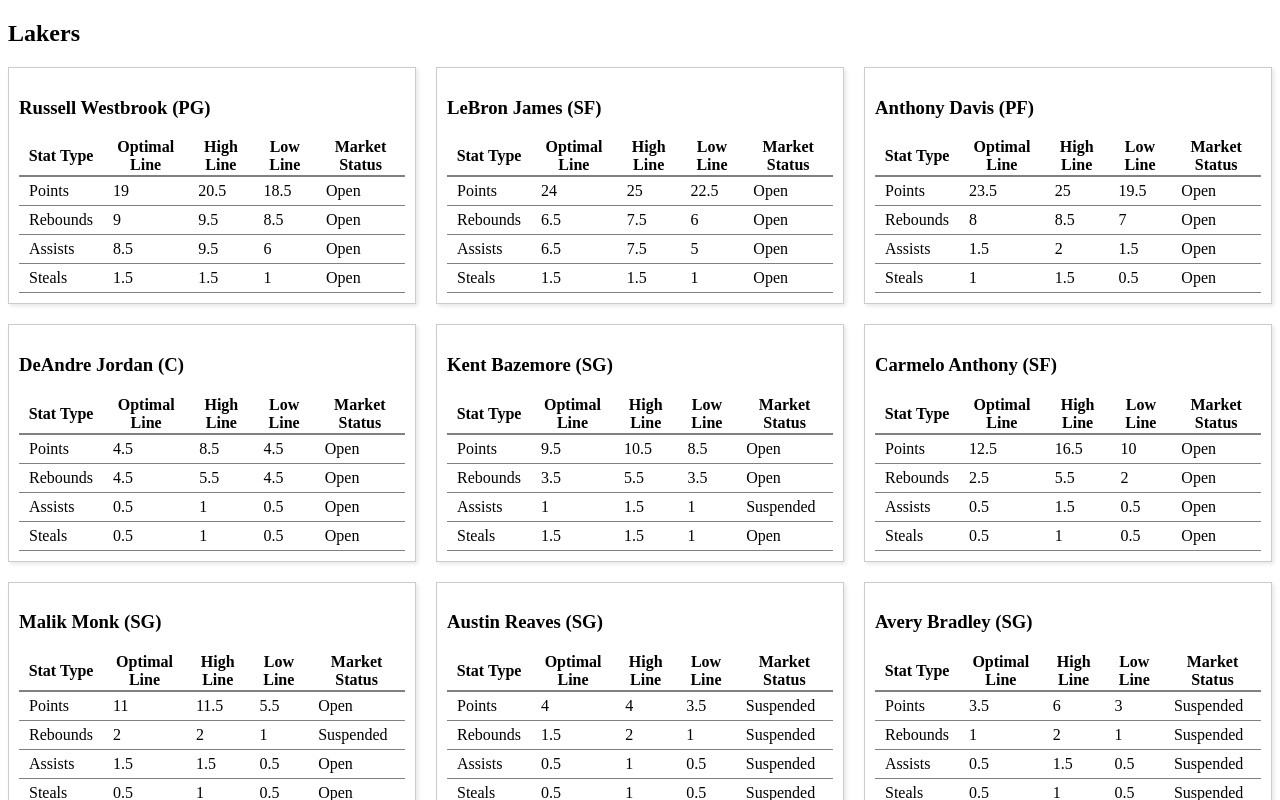
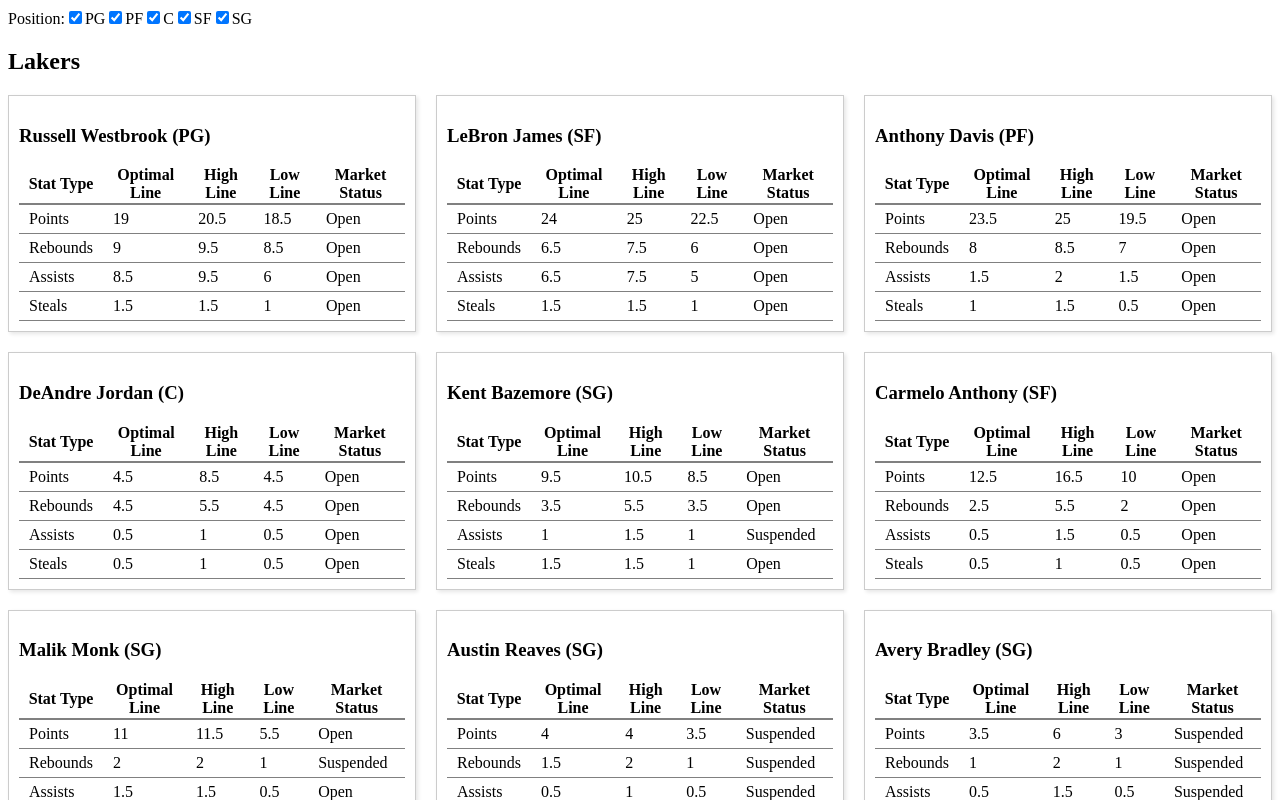
Before and after one commit to kolashah/swish, a React (Create React App) app: page / in a window 1280 px wide. Shown: the top 800 px of the page. Built offline with nearby package versions, Linux system fonts and the light colour scheme.

Commit message:
position filter implemented

```diff
--- a/src/App.jsx
+++ b/src/App.jsx
@@ -1,12 +1,36 @@
+import React, { useState, useEffect } from 'react';
 import markets from './assets/props.json';
 import odds from './assets/alternates.json';
 import TeamTables from './components/TeamTable.jsx';
 import Sidebar from './components/Sidebar.jsx';
+import './styles/App.css';
 
 function App() {
+  const [position, setPosition] = useState({
+    PG: true,
+    PF: true,
+    C: true,
+    SF: true,
+    SG: true,
+  });
+
+  const [groupedData, setGroupedData] = useState(() =>
+    groupDataByTeamAndPlayer(markets, position)
+  );
+  const groupedAlts = groupAlternatesByPlayer(odds);
+
+  useEffect(() => {
+    setGroupedData(groupDataByTeamAndPlayer(markets, position));
+  }, [position]);
+
+  function handleFilterChange(name, value, checked) {
+    setPosition((prev) => ({ ...prev, [value]: checked }))
+  }
+
   // Function to group data by team and then by player
-  function groupDataByTeamAndPlayer(data) {
-    return data.reduce((groupedData, item) => {
+  function groupDataByTeamAndPlayer(data, position) {
+  const filteredData = data.filter((player) => position[player.position]);
+    return filteredData.reduce((groupedData, item) => {
       const { teamNickname, playerId } = item;
 
       // Initialize a new object for the team if it doesn't exist
@@ -24,8 +48,6 @@
       return groupedData;
     }, {});
   }
-  const groupedData = groupDataByTeamAndPlayer(markets);
-
   // Function to group alternate odds by player and then by statType
   function groupAlternatesByPlayer(data) {
     return data.reduce((groupedData, item) => {
@@ -46,10 +68,10 @@
       return groupedData;
     }, {});
   }
-  const groupedAlts = groupAlternatesByPlayer(odds);
+
   return (
     <div className="App">
-      <Sidebar groupedData={groupedData} />
+      <Sidebar onFilterChange={handleFilterChange} />
       <TeamTables groupedData={groupedData} groupedAlts={groupedAlts} />
     </div>
   );
--- a/src/components/PlayerTable.jsx
+++ b/src/components/PlayerTable.jsx
@@ -1,4 +1,4 @@
-import React from 'react';
+import React, { useMemo } from 'react';
 import { useTable } from 'react-table';
 
 function PlayerTable({ data }) {
@@ -8,7 +8,7 @@
   }
 
   // Define columns for the player table using React.useMemo for performance optimization
-  const columns = React.useMemo(
+  const columns = useMemo(
     () => [
       {
         Header: 'Stat Type',
--- a/src/components/Sidebar.jsx
+++ b/src/components/Sidebar.jsx
@@ -1,3 +1,41 @@
-export default function Sidebar(props) {
+import React, { useState } from 'react';
 
+function Sidebar({ onFilterChange }) {
+  const [position, setPosition] = useState({
+    PG: true,
+    PF: true,
+    C: true,
+    SF: true,
+    SG: true,
+  });
+
+  const positions = ['PG', 'PF', 'C', 'SF', 'SG'];
+
+  const handleSidebarFilterChange = (e) => {
+    const { name, value, checked } = e.target;
+    setPosition((prevState) => ({ ...prevState, [value]: checked }));
+    onFilterChange(name, value, checked);
+  };
+
+  return (
+    <div className="Sidebar">
+      <div className="filter">
+        <span>Position:</span>
+        {positions.map((pos) => (
+          <label key={pos}>
+            <input
+              type="checkbox"
+              name="position"
+              value={pos}
+              checked={position[pos]}
+              onChange={handleSidebarFilterChange}
+            />
+            {pos}
+          </label>
+        ))}
+      </div>
+    </div>
+  );
 }
+
+export default Sidebar;
--- a/src/components/TeamTable.jsx
+++ b/src/components/TeamTable.jsx
@@ -1,6 +1,5 @@
 import React from 'react';
 import PlayerTable from './PlayerTable';
-import '../styles/App.css';
 
 // Find odds for the given optimalLine from the array of alternate lines
 function findOddsByLine(altLines, optimalLine) {
```
Also changed, not shown: src/styles/App.css (+63 -0 lines).
